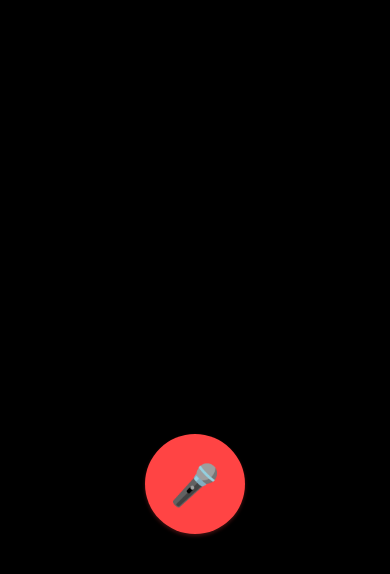
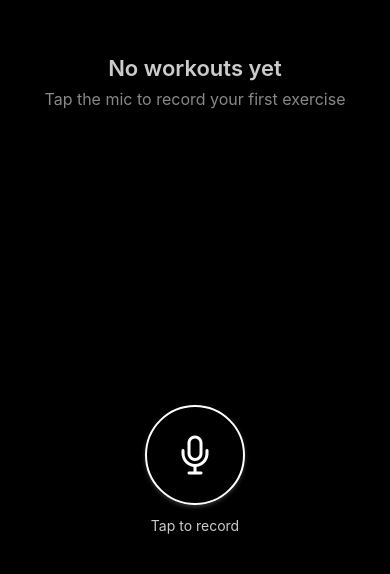
Before and after one commit to brendanharnett-alt/gymvoicelog, a React Native app: screen / in a window 390 px wide. Shown: the part 270-844 px from the top of the page. Built offline with nearby package versions, Linux system fonts and the light colour scheme.

Commit message:
Foundational View now available with record button

```diff
--- a/App.tsx
+++ b/App.tsx
@@ -8,6 +8,7 @@ import {
   SafeAreaView,
 } from 'react-native';
 import { StatusBar } from 'expo-status-bar';
+import { Ionicons } from '@expo/vector-icons';
 
 export default function App() {
   return (
@@ -19,7 +20,11 @@ export default function App() {
         style={styles.scrollView}
         contentContainerStyle={styles.scrollContent}
       >
-        {/* Empty for now - will contain workout logs */}
+        {/* Empty state */}
+        <View style={styles.emptyState}>
+          <Text style={styles.emptyStateTitle}>No workouts yet</Text>
+          <Text style={styles.emptyStateSubtitle}>Tap the mic to record your first exercise</Text>
+        </View>
       </ScrollView>
 
       {/* Large circular microphone button */}
@@ -32,8 +37,9 @@ export default function App() {
             console.log('Microphone button pressed');
           }}
         >
-          <Text style={styles.micIcon}>🎤</Text>
+          <Ionicons name="mic-outline" size={48} color="#FFFFFF" />
         </TouchableOpacity>
+        <Text style={styles.micButtonLabel}>Tap to record</Text>
       </View>
     </SafeAreaView>
   );
@@ -49,7 +55,26 @@ const styles = StyleSheet.create({
   },
   scrollContent: {
     padding: 20,
-    paddingBottom: 100, // Space for the button
+    paddingBottom: 160, // Space for the button
+    flexGrow: 1,
+    justifyContent: 'center',
+  },
+  emptyState: {
+    alignItems: 'center',
+    justifyContent: 'center',
+    paddingVertical: 60,
+  },
+  emptyStateTitle: {
+    fontSize: 22,
+    fontWeight: '600',
+    color: '#CCCCCC',
+    marginBottom: 8,
+    textAlign: 'center',
+  },
+  emptyStateSubtitle: {
+    fontSize: 16,
+    color: '#888888',
+    textAlign: 'center',
   },
   buttonContainer: {
     position: 'absolute',
@@ -63,19 +88,24 @@ const styles = StyleSheet.create({
     width: 100,
     height: 100,
     borderRadius: 50,
-    backgroundColor: '#FF4444',
+    backgroundColor: 'transparent',
+    borderWidth: 2,
+    borderColor: '#FFFFFF',
     alignItems: 'center',
     justifyContent: 'center',
-    elevation: 5,
-    shadowColor: '#FF4444',
+    elevation: 2,
+    shadowColor: '#FFFFFF',
     shadowOffset: {
       width: 0,
       height: 2,
     },
-    shadowOpacity: 0.25,
-    shadowRadius: 3.84,
+    shadowOpacity: 0.2,
+    shadowRadius: 4,
   },
-  micIcon: {
-    fontSize: 40,
+  micButtonLabel: {
+    color: '#CCCCCC',
+    fontSize: 14,
+    marginTop: 12,
+    fontWeight: '400',
   },
 });
--- a/babel.config.js
+++ b/babel.config.js
@@ -1,6 +1,9 @@
-module.exports = function(api) {
+module.exports = function (api) {
   api.cache(true);
   return {
     presets: ['babel-preset-expo'],
+    plugins: [
+      'react-native-reanimated/plugin',
+    ],
   };
 };
--- a/package.json
+++ b/package.json
@@ -9,10 +9,12 @@
     "web": "expo start --web"
   },
   "dependencies": {
+    "@expo/vector-icons": "^14.1.0",
     "expo": "~51.0.0",
     "expo-status-bar": "~1.12.1",
     "react": "18.2.0",
-    "react-native": "0.74.5"
+    "react-native": "0.74.5",
+    "react-native-reanimated": "~3.10.1"
   },
   "devDependencies": {
     "@babel/core": "^7.20.0",
```
Also changed, not shown: 1 other file (tests, documents, lock files or other folders).
